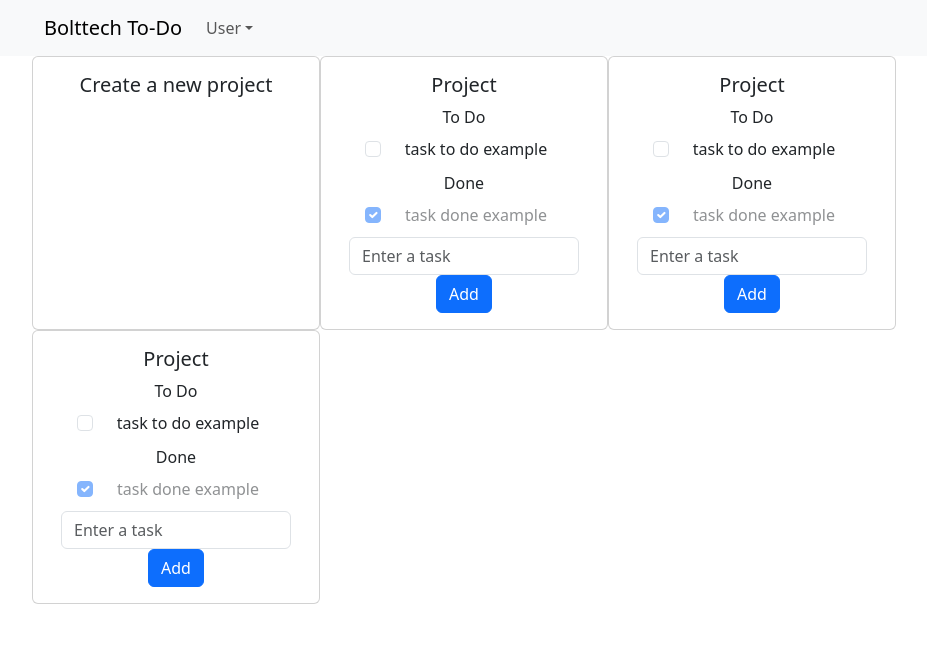
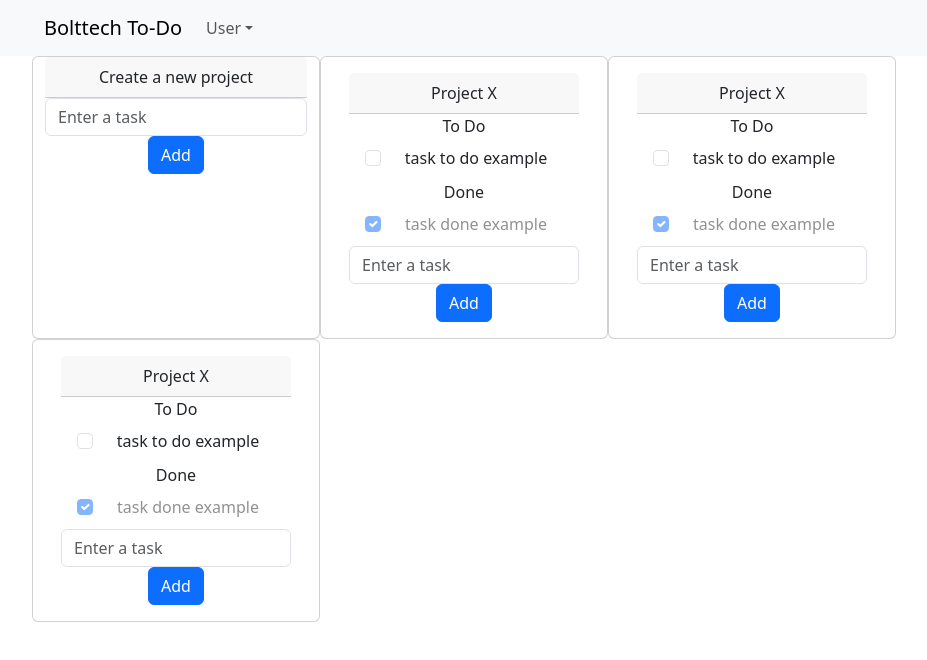
Before and after one commit to rafalencarPrime/bolttech-todo, a React (Create React App) app in the folder frontend/: page / in a window 1280 px wide. Shown: the top 660 px of the page, without its empty margins (38-965 px from the left). Built offline with nearby package versions, Linux system fonts and the light colour scheme.

Commit message:
Include card header and creat project card

```diff
--- a/frontend/src/components/todo/ProjectCard.jsx
+++ b/frontend/src/components/todo/ProjectCard.jsx
@@ -10,7 +10,7 @@ const ProjectCard = () => {
     <Card style={{ width: '18rem' }}>
       {/* <Card.Img variant="top" src="holder.js/100px180" /> */}
       <Card.Body>
-        <Card.Title>Project</Card.Title>
+      <Card.Header>Project X</Card.Header>
         <ListGroup className="list-group-flush">To Do
           <ListGroupItem>
             <Form.Check
--- a/frontend/src/components/todo/ProjectCreate.jsx
+++ b/frontend/src/components/todo/ProjectCreate.jsx
@@ -1,15 +1,23 @@
 
 import React from 'react';
 
-import Card from 'react-bootstrap/Card';
+import {Card, Button, Form} from 'react-bootstrap';
 
 const ProjectCreate = () => {
   return (
     <Card style={{ width: '18rem' }}>
-      {/* <Card.Img variant="top" src="holder.js/100px180" /> */}
-      <Card.Body>
-        <Card.Title>Create a new project</Card.Title>
-      </Card.Body>
+			<Card.Header>Create a new project</Card.Header>
+			<Form>
+				<Form.Group controlId="formBasicEmail">
+					<Form.Control
+						type="text"
+						placeholder="Enter a task"
+					/>
+				</Form.Group>
+				<Button variant="primary">
+					Add
+				</Button>
+			</Form>
     </Card>
   )
 }
```
